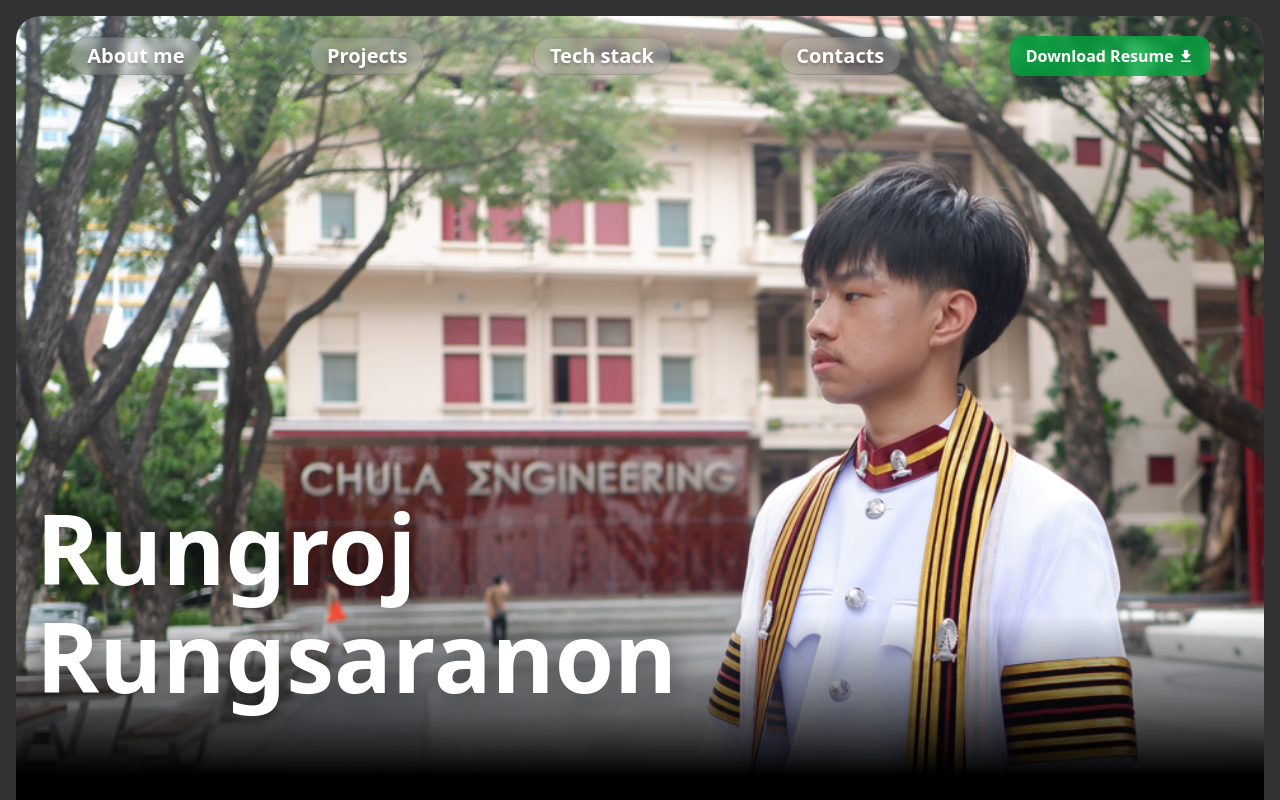
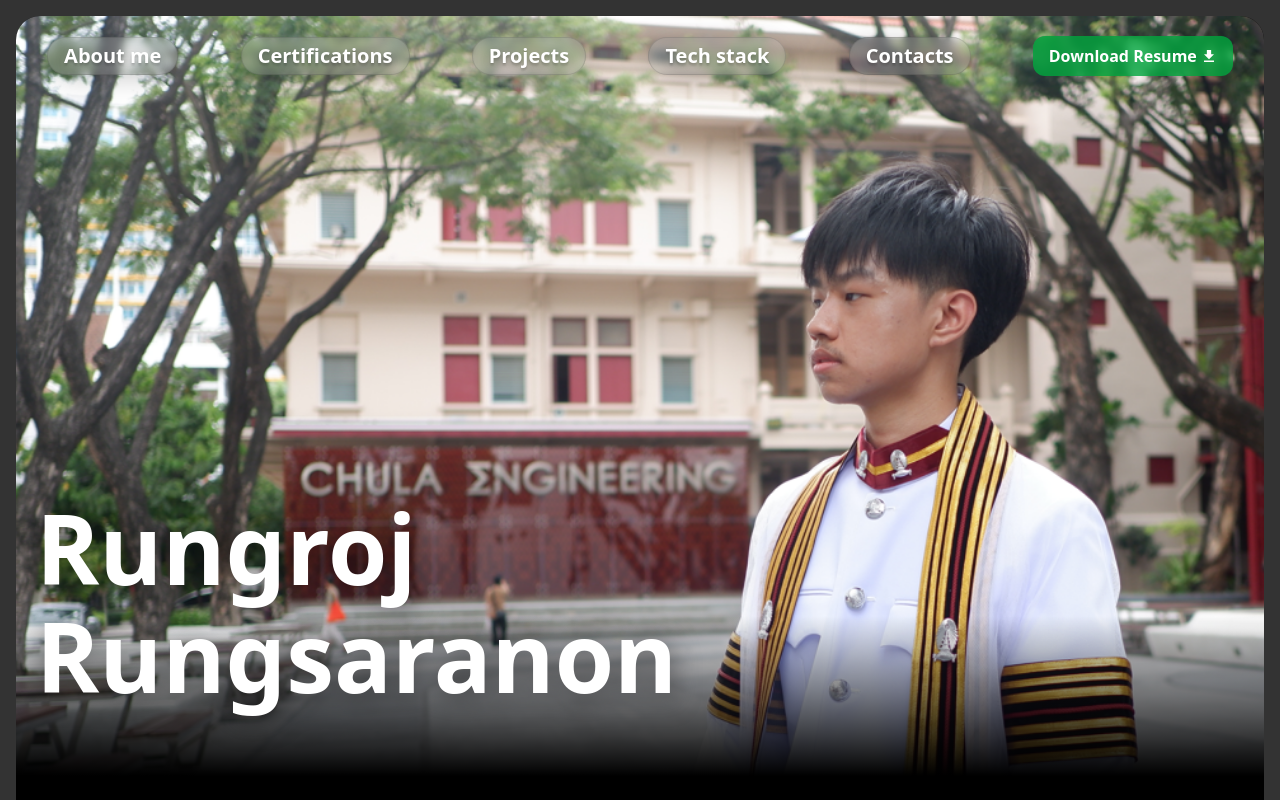
Before and after one commit to Imperator7/portfolio-next, a Next.js app: page / in a window 1280 px wide. Shown: the top 800 px of the page. Built offline with nearby package versions, Linux system fonts and the light colour scheme.

Commit message:
feat: update navbar to have certifications section

```diff
--- a/app/page.tsx
+++ b/app/page.tsx
@@ -9,6 +9,7 @@ import Badges from './../layout/Badges'
 export default function Home() {
   const navList = [
     'About me',
+    'Certifications',
     'Projects',
     'Tech stack',
     'Contacts',
@@ -32,7 +33,7 @@ export default function Home() {
           <div id="About me">
             <AboutMe />
           </div>
-          <div id="Certs">
+          <div id="Certifications">
             <Badges />
           </div>
           <h3 id="Projects">
```
